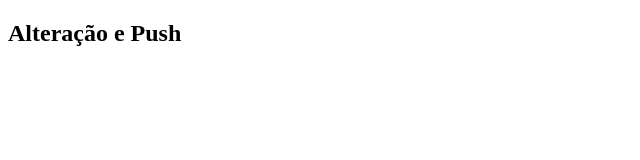
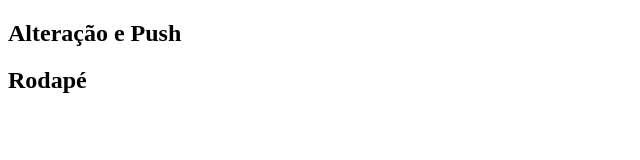
Before and after one commit to DM0k/TestesSenac, a plain HTML site: page Atividade01/index.html in a window 1280 px wide. Shown: the whole page, without its empty margins (0-640 px from the left). Drawn offline with Linux system fonts and the light colour scheme.

Commit message:
Inclusão de Rodapé

```diff
--- a/Atividade01/index.html
+++ b/Atividade01/index.html
@@ -7,5 +7,7 @@
 </head>
 <body>
     <h2>Alteração e Push</h2>
+
+    <h2>Rodapé</h2>
 </body>
 </html>
```
